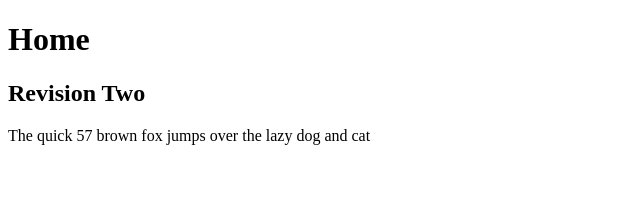
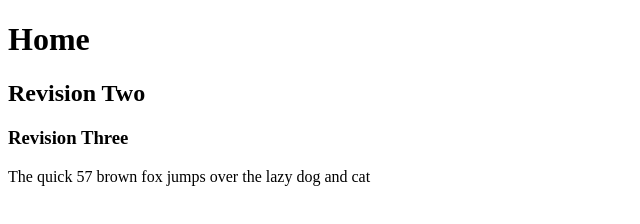
Before and after one commit to deepakgit2018/DeepakGitHubRepo, a plain HTML site: page About.html in a window 1280 px wide. Shown: the whole page, without its empty margins (0-640 px from the left). Drawn offline with Linux system fonts and the light colour scheme.

Commit message:
Version 3 for remote push

```diff
--- a/About.html
+++ b/About.html
@@ -8,6 +8,7 @@
 
   <h1>Home</h1>
   <h2>Revision Two</h2>
+  <h3>Revision Three</h3>
   <p>The quick 57 brown fox jumps over the lazy dog and cat</p>
 
 </body>
```
